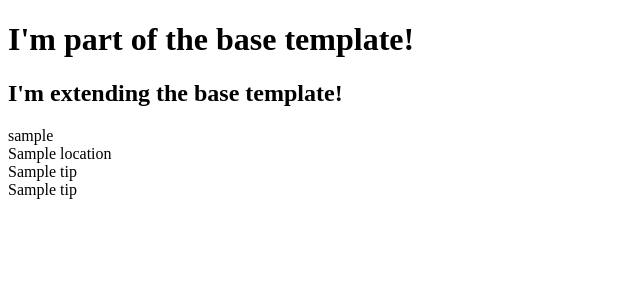
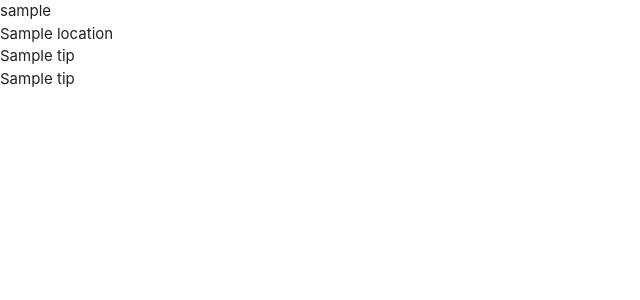
Before and after one commit to Code-Institute-Submissions/Gmanprodev-Renovate-it, a Flask app: page / in a window 1280 px wide. Shown: the top 300 px of the page, without its empty margins (0-640 px from the left). Run offline with Flask 2, Linux system fonts and the light colour scheme; a database or web service that is not in the repository returns one stand-in record (values such as "Sample title"); some libraries are stand-ins or nearby versions.

Commit message:
Added cdn's for materialize, jquery and font awesome

```diff
--- a/templates/base.html
+++ b/templates/base.html
@@ -3,11 +3,15 @@
 <head>
     <meta charset="UTF-8">
     <meta name="viewport" content="width=device-width, initial-scale=1.0">
+    <link rel="stylesheet" href="https://cdnjs.cloudflare.com/ajax/libs/font-awesome/5.15.3/css/all.min.css" integrity="sha512-iBBXm8fW90+nuLcSKlbmrPcLa0OT92xO1BIsZ+ywDWZCvqsWgccV3gFoRBv0z+8dLJgyAHIhR35VZc2oM/gI1w==" crossorigin="anonymous" type="text/css"/>
+    <link rel="stylesheet" href="https://cdnjs.cloudflare.com/ajax/libs/materialize/1.0.0/css/materialize.min.css" type="text/css">
     <title>Renovate.it</title>
 </head>
 <body>
-    <h1>I'm part of the base template!</h1>
     {% block content %}
     {% endblock %}
+
+    <script src="https://code.jquery.com/jquery-3.6.0.min.js" integrity="sha256-/xUj+3OJU5yExlq6GSYGSHk7tPXikynS7ogEvDej/m4=" crossorigin="anonymous"></script>
+    <script src="https://cdnjs.cloudflare.com/ajax/libs/materialize/1.0.0/js/materialize.min.js"></script>
 </body>
 </html>
--- a/templates/tips.html
+++ b/templates/tips.html
@@ -1,7 +1,5 @@
 {% extends "base.html" %}
 {% block content %}
-
-    <h2>I'm extending the base template!</h2>
 
     {% for tip in tips %}
         {{ tip.user_name }}<br>
```
